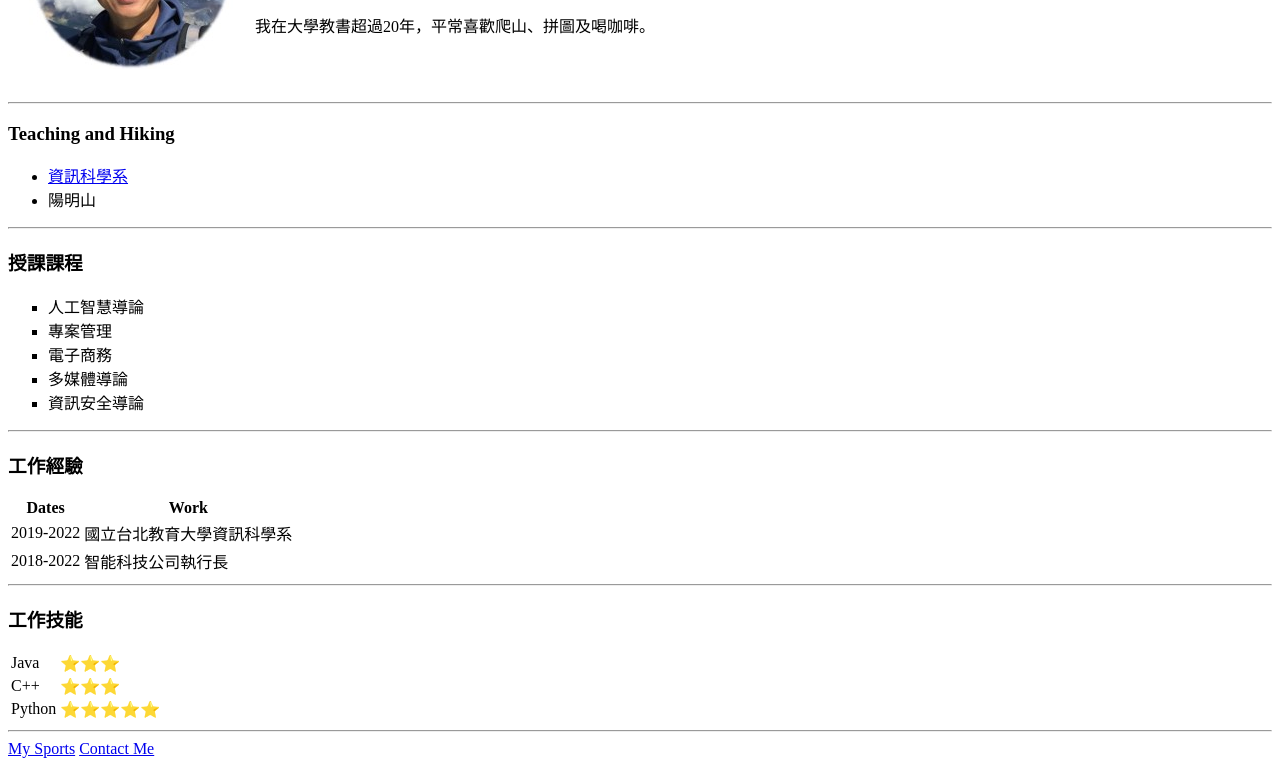
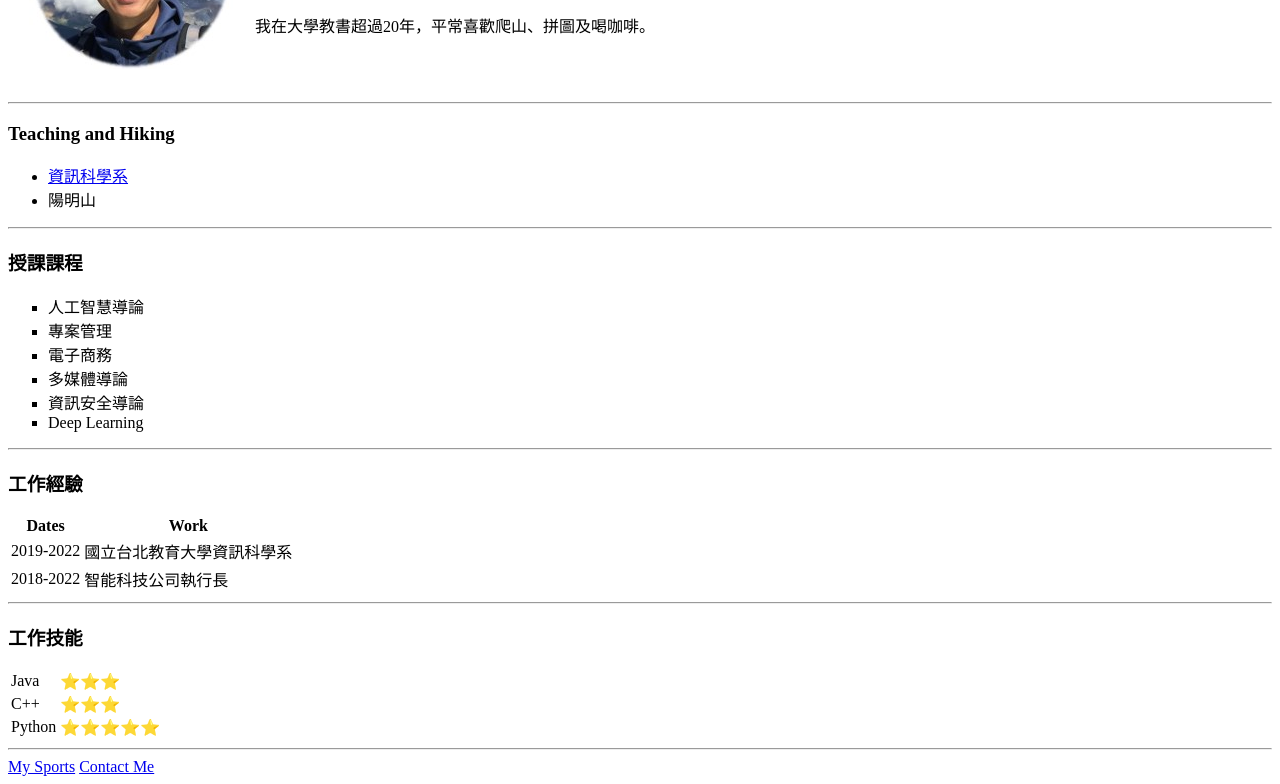
Before and after one commit to KC4T/CV_HTML, a plain HTML site: page index.html in a window 1280 px wide. Shown: the part 164-948 px from the top of the page. Drawn offline with Linux system fonts and the light colour scheme.

Commit message:
Update index.html

```diff
--- a/index.html
+++ b/index.html
@@ -29,6 +29,7 @@
         <li>電子商務</li>
         <li>多媒體導論</li>
         <li>資訊安全導論</li>
+        <li>Deep Learning</li>
     </ul>
     <hr>
     <h3>工作經驗</h3>
```
